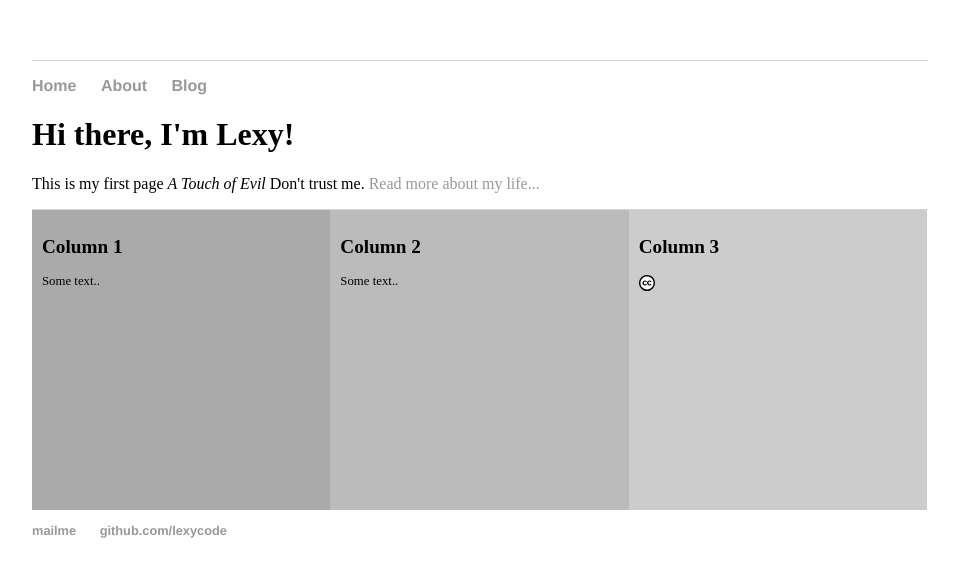
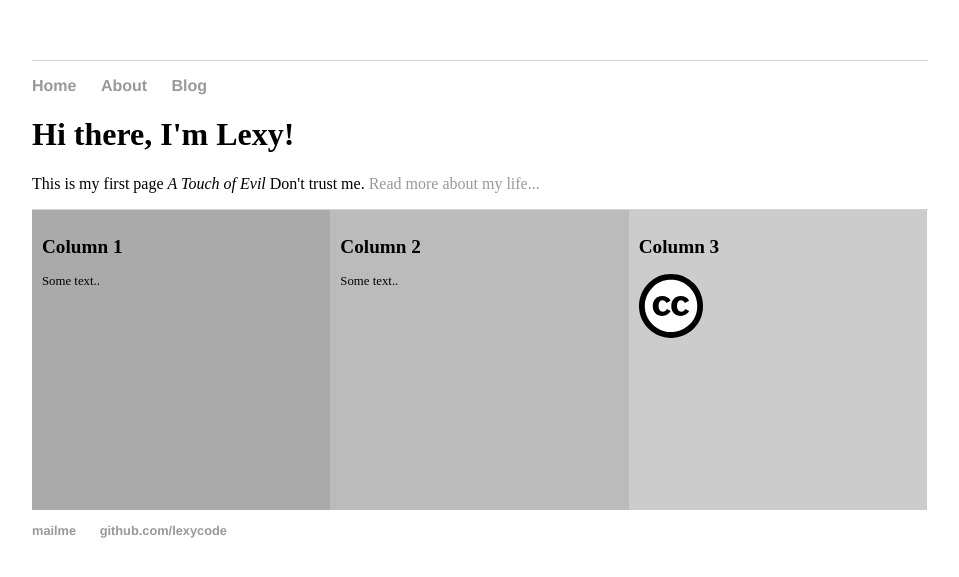
Before and after one commit to lexycode/lexycode.github.io, a Jekyll site: the page built from index.html, in a window 1280 px wide. Shown: the top 577 px of the page, without its empty margins (160-1119 px from the left). Built offline with Jekyll 4.4.1, drawn with Linux system fonts in a browser that asks for light colours.

Commit message:
change img size

```diff
--- a/_layouts/default.html
+++ b/_layouts/default.html
@@ -29,7 +29,7 @@
 			  </div>
 			  <div class="column" style="background-color:#ccc;">
 			    <h2>Column 3</h2>
-			    <h2><img src="/images/cc.svg" alt="cc" style="width:16px;height:16px;"></h2>
+			    <h2><img src="/images/cc.svg" alt="cc"></h2>
 			  </div>
 			</div>
 
```
